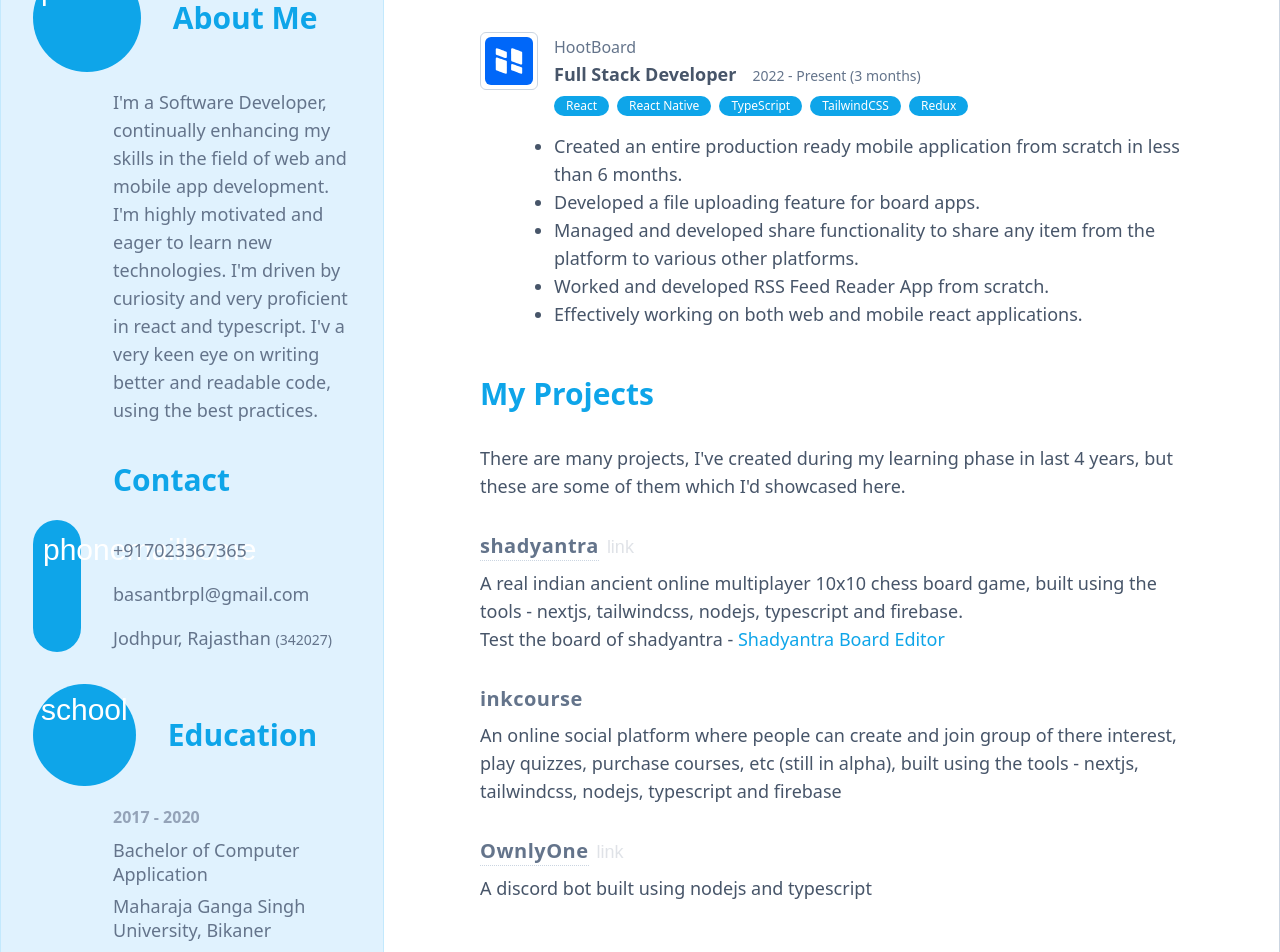
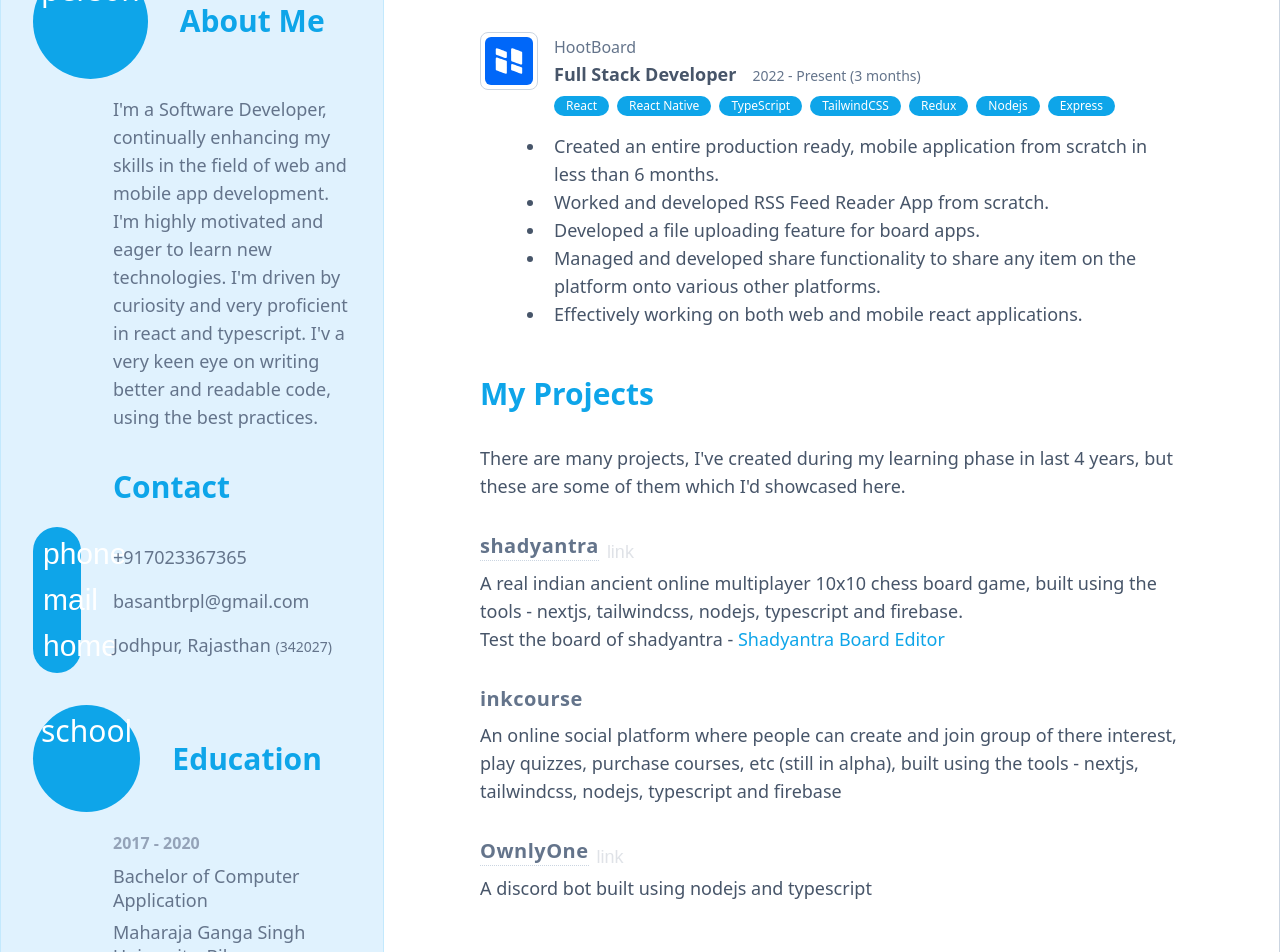
Before and after one commit to curiosbasant/my-ideations, a Next.js app: page /resume in a window 1280 px wide. Shown: the part 420-1372 px from the top of the page. Built offline with nearby package versions, Linux system fonts and the light colour scheme; a web font is replaced by a local one.

Commit message:
style(resume): :lipstick: refactor resume styles

```diff
--- a/src/app/resume/page.tsx
+++ b/src/app/resume/page.tsx
@@ -7,20 +7,59 @@
   keywords: ['basant resume', 'basant barupal', 'curiosbasant'],
 }
 
+const WORK_EXPERIENCE = [
+  {
+    name: 'HootBoard',
+    position: 'Full Stack Developer',
+    link: 'https://www.hootboard.com',
+    joinedOn: new Date('06/06/2022'),
+    leftOn: null as Date | null,
+    skills: ['React', 'React Native', 'TypeScript', 'TailwindCSS', 'Redux', 'Nodejs', 'Express'],
+    points: [
+      'Created an entire production ready, mobile application from scratch in less than 6 months.',
+      'Worked and developed RSS Feed Reader App from scratch.',
+      'Developed a file uploading feature for board apps.',
+      'Managed and developed share functionality to share any item on the platform onto various other platforms.',
+      'Effectively working on both web and mobile react applications.',
+    ],
+  },
+]
+
+const PROFESSIONAL_SKILLS = [
+  { logo: 'nextjs', label: 'NextJS', value: 85 },
+  { logo: 'react', label: 'React', value: 88 },
+  { logo: 'react', label: 'React Native', value: 75 },
+  { logo: 'typescript', label: 'Typescript', value: 85 },
+  { logo: 'javascript', label: 'Javascript', value: 95 },
+  { logo: 'css', label: 'HTML/CSS', value: 97 },
+  { logo: 'tailwindcss', label: 'TailwindCSS', value: 99 },
+  { logo: 'nodejs', label: 'NodeJS', value: 70 },
+  { logo: 'firebase', label: 'Firebase', value: 75 },
+  { logo: 'mysql_full', label: 'MySQL', value: 55 },
+  { logo: 'mongodb', label: 'MongoDB', value: 65 },
+  { logo: 'git', label: 'Git/Github', value: 60 },
+  { logo: 'python', label: 'Python', value: 70 },
+  { logo: 'discord', label: 'Discord API', value: 85 },
+  { logo: 'wordpress', label: 'Wordpress', value: 65 },
+  { logo: 'c', label: 'C/C++', value: 75 },
+]
+
 export default function ResumePage() {
   return (
-    <div className='min-h-screen overflow-hidden bg-slate-100 shadow-lg'>
-      <div className='mx-auto flex max-w-7xl overflow-y-auto border-r bg-white text-lg print:max-w-none'>
+    <div className='min-h-screen overflow-y-auto bg-slate-100 shadow-lg'>
+      <div className='flex h-full print:hidden lg:hidden'>
+        <p className='m-auto text-center text-2xl text-slate-500'>Please view in Desktop Site</p>
+      </div>
+      <div className='mx-auto hidden max-w-7xl border-r bg-white text-lg print:flex print:max-w-none lg:flex'>
         <div className='relative w-96 shrink-0 overflow-hidden border-x border-x-sky-200/75 bg-sky-100'>
           <div className='absolute -m-16 h-48 w-64 rotate-[24deg] skew-x-[45deg] bg-sky-200'></div>
           <aside className='space-y-8 p-8 text-slate-500'>
             <section className='py-8'>
               <div className='relative mx-auto h-64 w-64 overflow-hidden rounded-full border-8 border-sky-400 bg-slate-200 shadow-inner'>
                 <Image
-                  className='object-cover'
+                  className='object-cover object-[center_-8px]'
                   src='/assets/passport_photo.jpg'
                   alt="Basant's Picture"
-                  objectPosition='center -8px'
                   fill
                 />
               </div>
@@ -52,20 +91,20 @@
               </div>
             </Asides>
             <Asides icon='school' label='Education'>
-              <div className='space-y-6'>
-                <div className='space-y-2'>
+              <ul className='space-y-6'>
+                <li className='space-y-2'>
                   <strong className='text-base text-slate-400'>2017 - 2020</strong>
                   <p className='leading-6'>Bachelor of Computer Application</p>
                   <p className='leading-6'>Maharaja Ganga Singh University, Bikaner</p>
-                </div>
-                <div className='space-y-2'>
+                </li>
+                <li className='space-y-2'>
                   <strong className='text-base text-slate-400'>2015 - 2017</strong>
                   <p className='leading-6'>
                     Higher Secondary School: Physics, Chemistry, Maths and Computer Science
                   </p>
                   <p className='leading-6'>Central Board of Secondary Education (KVS)</p>
-                </div>
-              </div>
+                </li>
+              </ul>
             </Asides>
             <Asides icon='language' label='Languages'>
               <ul className='space-y-2'>
@@ -128,25 +167,9 @@
               <h3 className='text-3xl font-bold text-sky-500'>Work Experience</h3>
 
               <ul className='space-y-4'>
-                {[
-                  {
-                    name: 'HootBoard',
-                    position: 'Full Stack Developer',
-                    link: 'https://www.hootboard.com',
-                    joinedOn: new Date('06/06/2022'),
-                    leftOn: null as Date | null,
-                    skills: ['React', 'React Native', 'TypeScript', 'TailwindCSS', 'Redux'],
-                    points: [
-                      'Created an entire production ready mobile application from scratch in less than 6 months.',
-                      'Developed a file uploading feature for board apps.',
-                      'Managed and developed share functionality to share any item from the platform to various other platforms.',
-                      'Worked and developed RSS Feed Reader App from scratch.',
-                      'Effectively working on both web and mobile react applications.',
-                    ],
-                  },
-                ].map((company, i) => (
+                {WORK_EXPERIENCE.map((company, i) => (
                   <li className='flex items-start gap-4' key={i}>
-                    <div className='rounded-md border p-1'>
+                    <div className='rounded-lg border p-1'>
                       <a
                         href={company.link}
                         className='block h-12 w-12 rounded-md bg-[#0067f9] fill-white'>
@@ -174,9 +197,9 @@
                           </li>
                         ))}
                       </ul>
-                      <ul className='mt-4'>
+                      <ul className='mt-4 -ml-2'>
                         {company.points.map((point, i) => (
-                          <li className='list-disc' key={i}>
+                          <li className='list-disc pl-2' key={i}>
                             <p className=''>{point}</p>
                           </li>
                         ))}
@@ -217,30 +240,17 @@
               </p>
               <div className=''>
                 <ul className='space-y-8'>
-                  {[
-                    { logo: 'nextjs', label: 'NextJS', value: 85 },
-                    { logo: 'react', label: 'React', value: 88 },
-                    { logo: 'react', label: 'React Native', value: 75 },
-                    { logo: 'typescript', label: 'Typescript', value: 85 },
-                    { logo: 'javascript', label: 'Javascript', value: 95 },
-                    { logo: 'css', label: 'HTML/CSS', value: 97 },
-                    { logo: 'tailwindcss', label: 'TailwindCSS', value: 99 },
-                    { logo: 'nodejs', label: 'NodeJS', value: 70 },
-                    { logo: 'firebase', label: 'Firebase', value: 75 },
-                    { logo: 'mysql_full', label: 'MySQL', value: 55 },
-                    { logo: 'mongodb', label: 'MongoDB', value: 65 },
-                    { logo: 'git', label: 'Git/Github', value: 60 },
-                    { logo: 'python', label: 'Python', value: 70 },
-                    { logo: 'discord', label: 'Discord API', value: 85 },
-                    { logo: 'wordpress', label: 'Wordpress', value: 65 },
-                    { logo: 'c', label: 'C/C++', value: 75 },
-                  ].map(({ logo, label, value }) => (
+                  {PROFESSIONAL_SKILLS.map(({ logo, label, value }) => (
                     <li className='flex items-center gap-4' key={label}>
-                      <div className='relative h-7 w-7 overflow-hidden rounded'>
-                        <Image src={`/assets/logos/${logo}.svg`} alt={label + "'s logo"} fill />
-                      </div>
-                      <div className='w-32 overflow-ellipsis text-xl font-medium'>{label}</div>
-                      <div className='grow'>
+                      <Image
+                        className='rounded'
+                        src={`/assets/logos/${logo}.svg`}
+                        alt={label + "'s logo"}
+                        width='28'
+                        height='28'
+                      />
+                      <h3 className='w-32 truncate text-xl font-medium'>{label}</h3>
+                      <div className='flex-1'>
                         <Range value={value} />
                       </div>
                     </li>
@@ -281,55 +291,53 @@
   )
 }
 
-function ProjectItem({
-  title,
-  link,
-  children,
-}: PropsWithChildren<{ title: string; link?: string }>) {
+function ProjectItem(props: PropsWithChildren<{ title: string; link?: string }>) {
   return (
     <div className='space-y-2'>
-      {link ? (
+      {props.link ? (
         <a
-          href={link}
+          href={props.link}
           className='group inline-flex items-end gap-2 text-slate-500'
           rel='noreferrer'
           target='_blank'>
-          <h4 className='border-b border-dotted text-xl font-semibold tracking-wide'>{title}</h4>
+          <h4 className='border-b border-dotted text-xl font-semibold tracking-wide'>
+            {props.title}
+          </h4>
           <span className='font-icon opacity-20 transition-opacity group-hover:opacity-80 print:opacity-50'>
             link
           </span>
         </a>
       ) : (
-        <h4 className='text-xl font-semibold tracking-wide text-slate-500'>{title}</h4>
+        <h4 className='text-xl font-semibold tracking-wide text-slate-500'>{props.title}</h4>
       )}
-      <p className=''>{children}</p>
+      <p className=''>{props.children}</p>
     </div>
   )
 }
 
-function Asides({ icon, label, children }: PropsWithChildren<{ icon?: string; label: string }>) {
+function Asides(props: PropsWithChildren<{ icon?: string; label: string }>) {
   return (
     <section className='space-y-4'>
       <div className='flex items-center gap-8'>
         <div
           className={`aspect-square shrink-0 basis-12 rounded-full p-2 text-center text-white ${
-            icon ? 'bg-sky-500' : ''
+            props.icon ? 'bg-sky-500' : ''
           } `}>
-          <span className='mt-px font-icon text-3xl'>{icon}</span>
+          <span className='font-props.icon mt-px text-3xl'>{props.icon}</span>
         </div>
-        <h3 className='text-3xl font-bold text-sky-500'>{label}</h3>
+        <h3 className='text-3xl font-bold text-sky-500'>{props.label}</h3>
       </div>
-      <div className='pl-20'>{children}</div>
+      <div className='pl-20'>{props.children}</div>
     </section>
   )
 }
 
-function Range({ value = '50' }: { value?: string | number }) {
+function Range(props: { value?: string | number }) {
   return (
     <div className='h-3 rounded-full bg-slate-100 shadow-inner'>
       <div
         className='relative h-full rounded-full bg-sky-400 shadow shadow-sky-200'
-        style={{ width: value + '%' }}>
+        style={{ width: (props.value ?? 50) + '%' }}>
         <span className='absolute right-0 top-1/2 h-5 w-5 translate-x-1/2 -translate-y-1/2 rounded-full border bg-white shadow'></span>
       </div>
     </div>
@@ -369,6 +377,7 @@
     />
   </svg>
 )
+
 const HootBoardLogo = () => (
   <svg
     version='1.0'
--- a/src/globals.css
+++ b/src/globals.css
@@ -19,13 +19,21 @@
   textarea {
     @apply border-inherit focus:outline-none focus:ring-transparent;
   }
-
-  [data-nextjs-scroll-focus-boundary] {
-    @apply contents;
-  }
 }
 
 @layer components {
+  .font-icon,
+  .font-icon-outline {
+    width: 1ch;
+    font-variation-settings: 'FILL' 1, 'wght' 400, 'GRAD' 0, 'opsz' 48;
+    line-height: 1 !important;
+    @apply box-content block aspect-square cursor-default;
+  }
+  .font-icon-outline {
+    font-family: var(--material-icons);
+    font-variation-settings: 'FILL' 0, 'wght' 400, 'GRAD' 0, 'opsz' 48;
+  }
+
   /* Icon */
   .icon,
   .icon-fill,
--- a/tailwind.config.js
+++ b/tailwind.config.js
@@ -9,6 +9,7 @@
       },
       fontFamily: {
         icon: 'var(--material-icons)',
+        'icon-outline': 'var(--material-icons)',
       },
       fontSize: {
         xxs: ['0.625rem', '0.75rem'],
```
